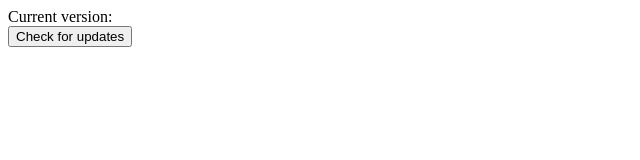
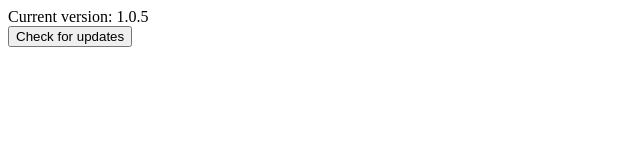
Before and after one commit to PixellUp/electron-autoupdate-test, an Electron app: page index.html in a window 900 px wide. Shown: the full height of the page, 0-640 px from the left. Drawn offline with Linux system fonts and the light colour scheme; no server answers.

Commit message:
fixed version update

```diff
--- a/index.html
+++ b/index.html
@@ -25,7 +25,7 @@
     <script>
         // Display the current version
         let version = window.location.hash.substring(1);
-        document.getElementById('version').innerText = version;
+        document.getElementById('version').innerText = "1.0.5";
         // Listen for messages
         ipcRenderer.on('message', function(event, text) {
         var container = document.getElementById('messages');
--- a/package.json
+++ b/package.json
@@ -1,6 +1,6 @@
 {
   "name": "electronautoupdate",
-  "version": "1.0.4",
+  "version": "1.0.5",
   "author": "T. D",
   "homepage": "./",
   "description": "An example of an autoupdating electron app",
```
